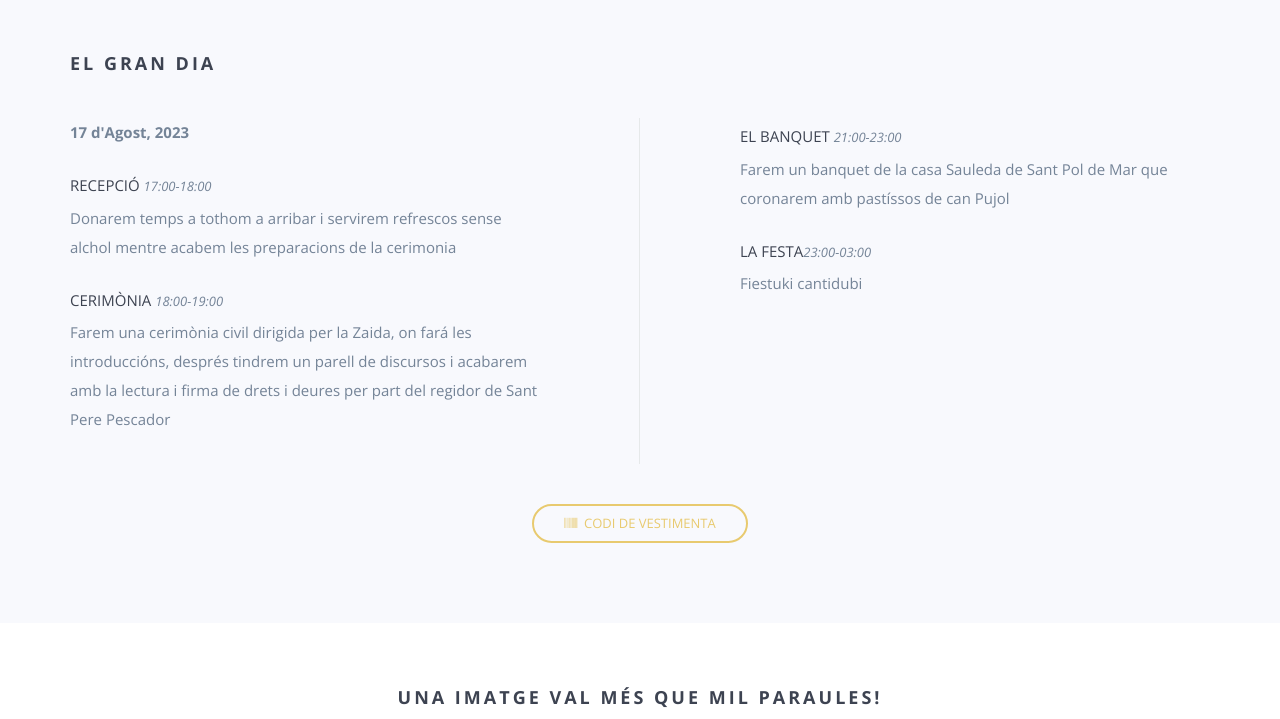
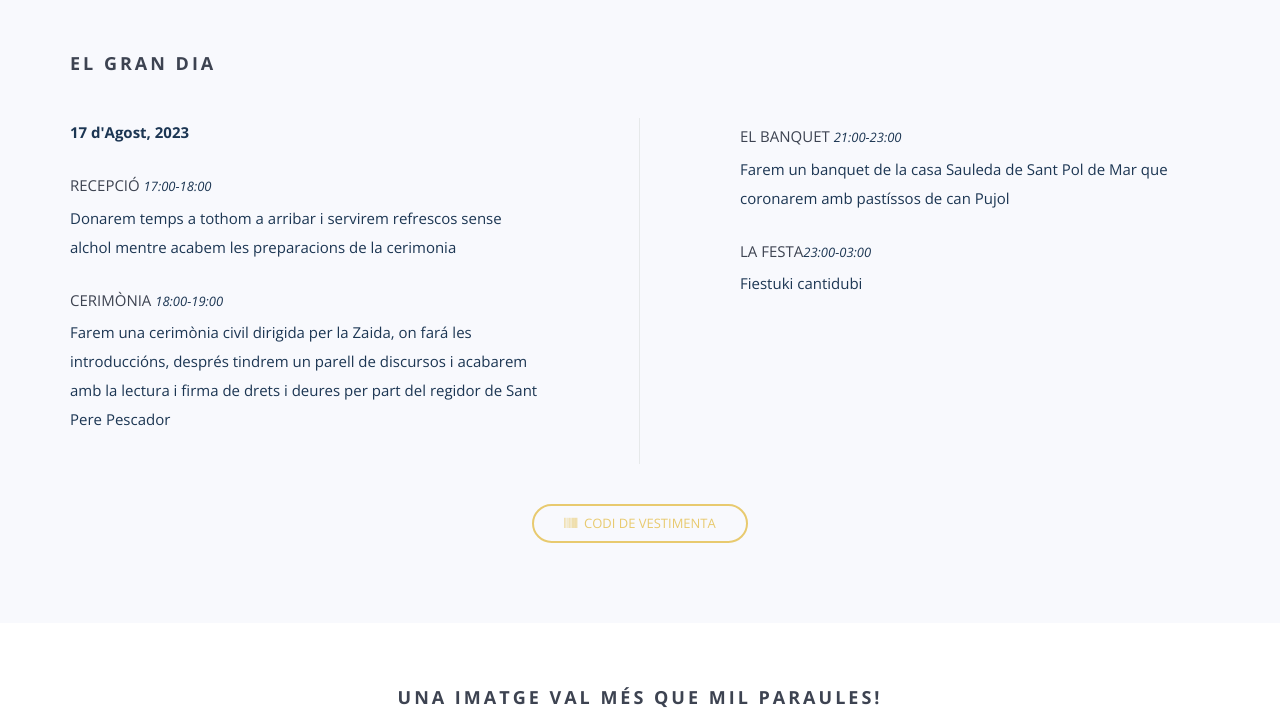
Before and after one commit to Marshall-Power/wedding-site, a website: page index.html in a window 1280 px wide. Shown: the part 1460-2179 px from the top of the page. Drawn offline with nearby package versions, Linux system fonts and the light colour scheme; files whose address does not match are found by name.

Commit message:
Made text easier to read

```diff
--- a/sass/partials/_colors.scss
+++ b/sass/partials/_colors.scss
@@ -1,7 +1,7 @@
 // Colours partial
 
 // Text colours
-$txt-primary: rgba(28, 54, 83, 0.6);
+$txt-primary: rgba(28, 54, 83, 1);
 // body font
 $txt-secondary: #3D4351;
 // heading font
```
Also changed, not shown: css/styles.min.css.
